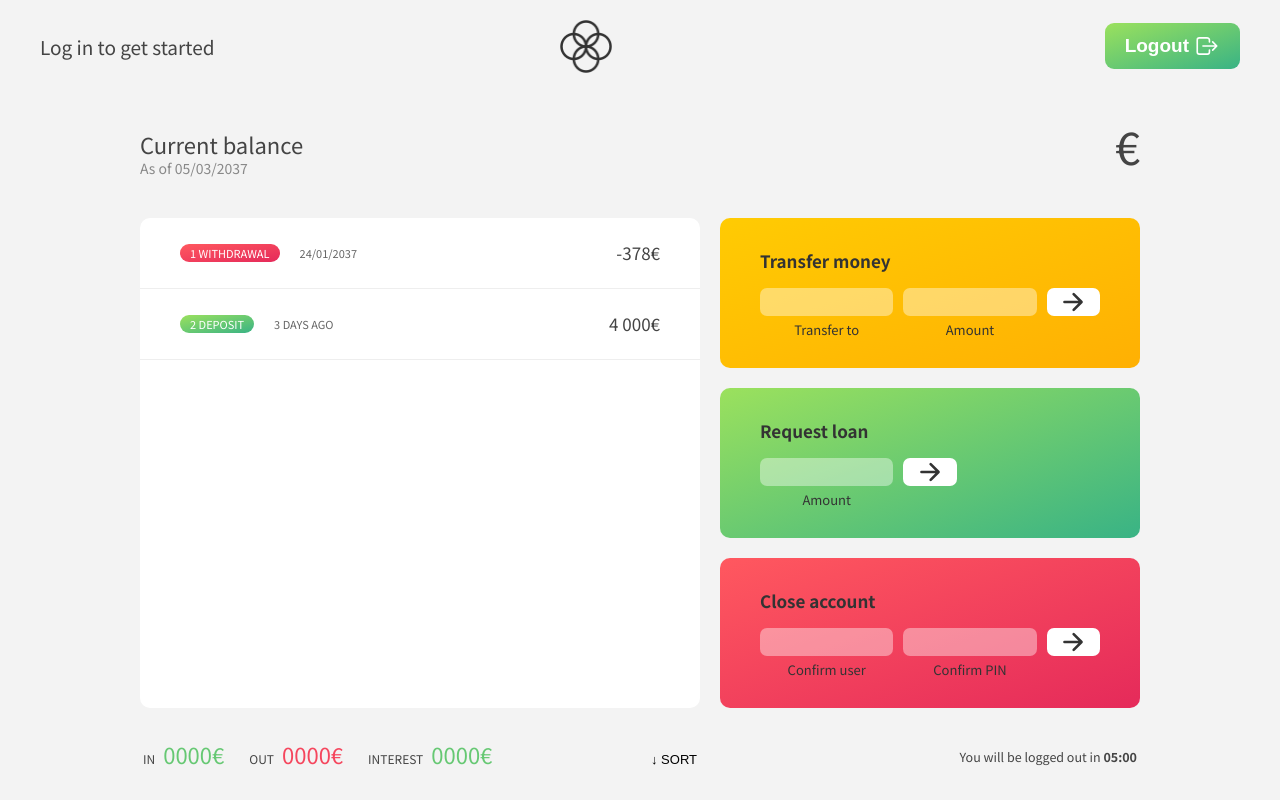
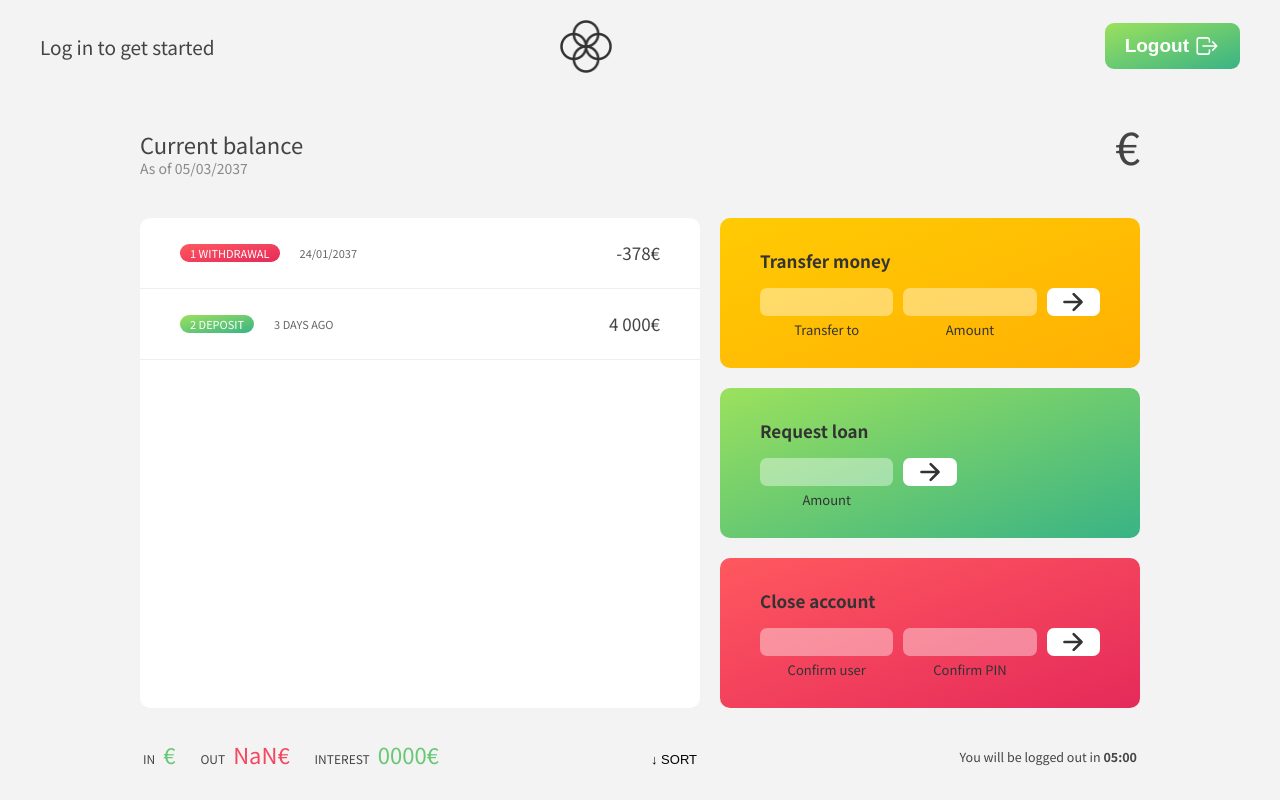
Before and after one commit to devBayo/Bankist-react-, a React (Create React App) app: page / in a window 1280 px wide. Built offline with nearby package versions, Linux system fonts and the light colour scheme.

Commit message:
consumed users context (added summary)

```diff
--- a/src/components/Main/Summary/Summary.jsx
+++ b/src/components/Main/Summary/Summary.jsx
@@ -1,6 +1,20 @@
+import { useContext } from 'react';
+import UsersContext from '../../../contexts/users-context';
 import classes from './Summary.module.css';
 
-const Summary = props => {
+const Summary = () => {
+  const {
+    user: { movements },
+  } = useContext(UsersContext);
+
+  const deposit = movements?.filter(movement => movement > 0);
+  const totalDeposit = deposit?.reduce((prev, cur) => prev + cur, 0).toFixed(2);
+
+  const withdrawal = movements?.filter(movement => movement < 0);
+  const totalWithdrawal = Math.abs(
+    withdrawal?.reduce((prev, cur) => prev + cur, 0)
+  ).toFixed(2);
+
   return (
     <div className={classes['summary']}>
       <p className={classes['summary__label']}>In</p>
@@ -9,7 +23,7 @@ const Summary = props => {
         ${classes['summary__value--in']}
       `}
       >
-        0000€
+        {totalDeposit}€
       </p>
       <p className={classes['summary__label']}>Out</p>
       <p
@@ -17,7 +31,7 @@ const Summary = props => {
         ${classes['summary__value--out']}
       `}
       >
-        0000€
+        {totalWithdrawal}€
       </p>
       <p className={classes['summary__label']}>Interest</p>
       <p
```
